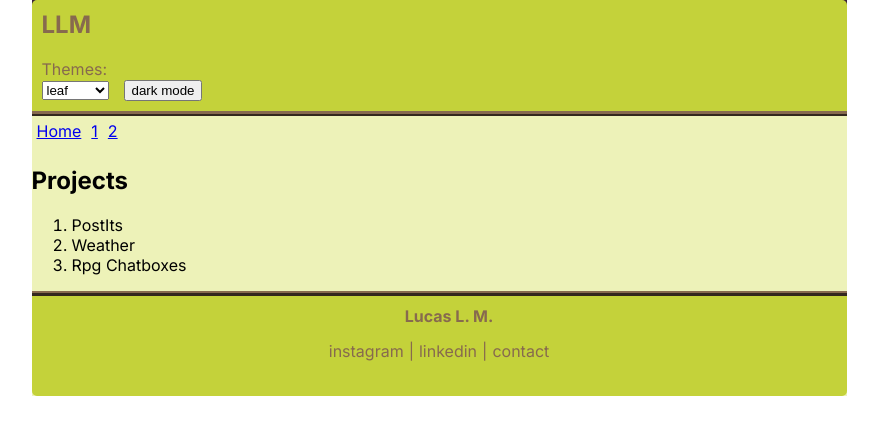
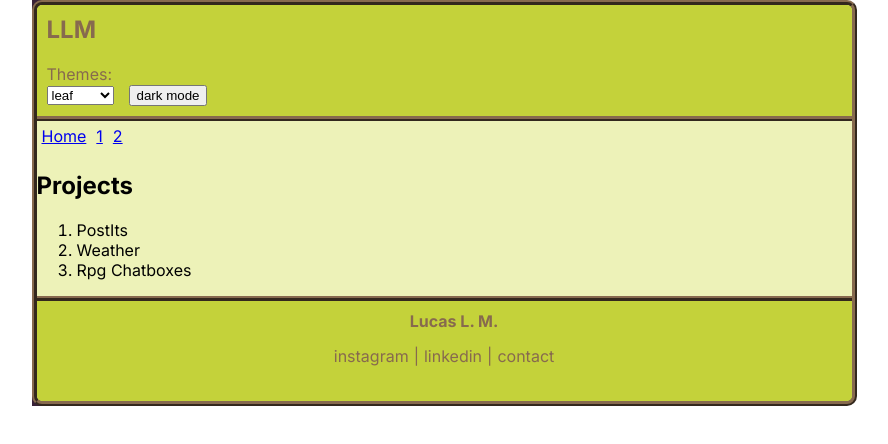
Before and after one commit to LucasLdeMorais/llm-personal-website, a Next.js app: page / in a window 1280 px wide. Shown: the top 444 px of the page, without its empty margins (201-1089 px from the left). Built offline with nearby package versions, Linux system fonts and the light colour scheme.

Commit message:
feature: body component

```diff
--- a/src/app/body.tsx
+++ b/src/app/body.tsx
@@ -2,10 +2,10 @@
 
 import { Inter } from 'next/font/google';
 import Header from './components/Header';
-import Navigation from './components/Navigation';
 import Footer from './components/Footer';
 import { useThemeContext } from './components/ThemedLayout';
 import styled from 'styled-components';
+import Navigation from './components/Navigation';
 
 
 const inter = Inter({ subsets: ["latin"] });
@@ -15,6 +15,8 @@ const Body = ({children}: Readonly<{children: React.ReactNode}>) => {
 
     const StyledBody = styled.body`
         background-color: ${currentTheme.colors.bg};
+        border: 5px ridge ${currentTheme.colors.secondary};
+        border-radius: 10px;
     `
 
     const StyledHtml = styled.html`
```
